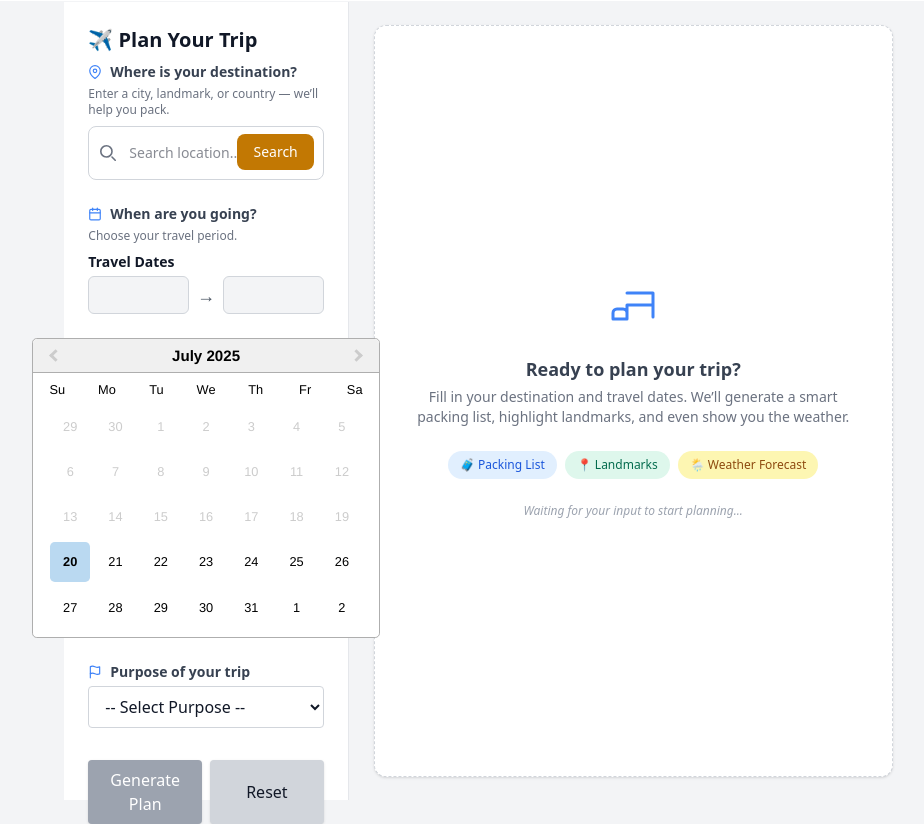
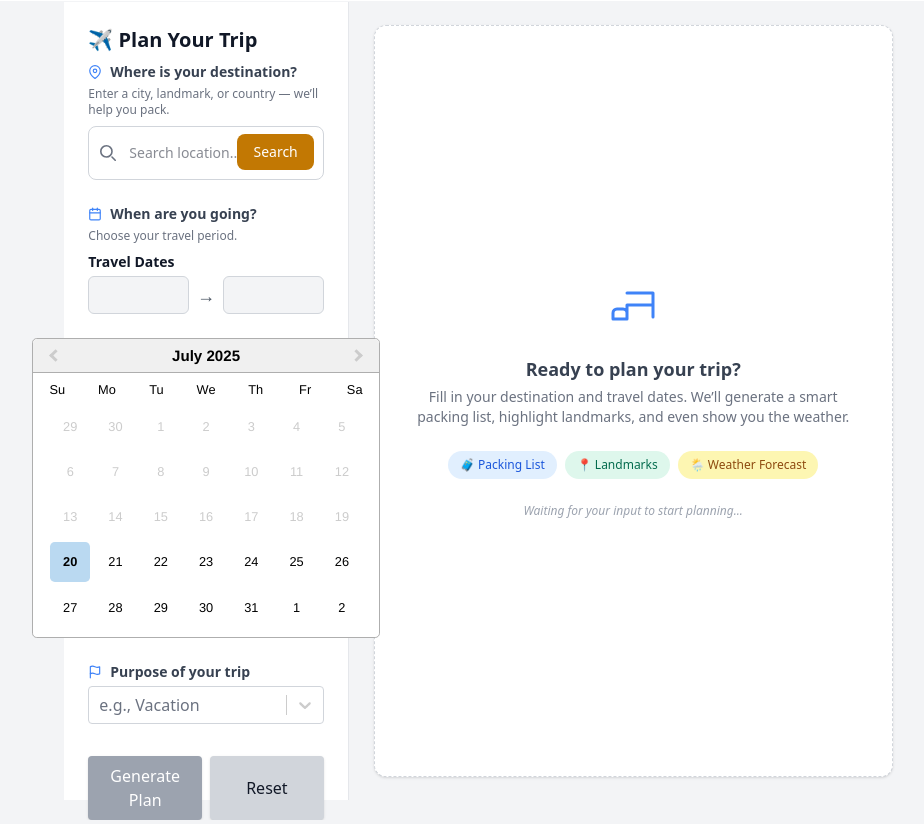
Before and after one commit to gellyzoid/trip-planner-frontend, a React (Vite) app: page / in a window 1280 px wide. Shown: the part 939-1763 px from the top of the page, without its empty margins (150-1074 px from the left). Built offline with nearby package versions, Linux system fonts and the light colour scheme.

Commit message:
update select

```diff
--- a/package.json
+++ b/package.json
@@ -24,6 +24,7 @@
     "react-icons": "^5.5.0",
     "react-markdown": "^10.1.0",
     "react-router-dom": "^7.7.0",
+    "react-select": "^5.10.2",
     "react-tooltip": "^5.29.1",
     "sweetalert2": "^11.22.2",
     "sweetalert2-react-content": "^5.1.0",
--- a/src/components/TripPlannerForm.jsx
+++ b/src/components/TripPlannerForm.jsx
@@ -1,59 +1,131 @@
 import { format } from "date-fns";
-import { useState } from "react";
+import { useEffect, useState } from "react";
 import { FiCalendar, FiFlag, FiMapPin } from "react-icons/fi";
 import { useSearchParams } from "react-router-dom";
 import { Tooltip } from "react-tooltip";
 import DateRange from "./DateRange";
 import Location from "./Location";
+import Select from "react-select";
 
 const PURPOSE_GROUPS = [
   {
     label: "🧳 Leisure & Recreation",
     options: [
-      "Vacation",
-      "Beach Trip",
-      "Road Trip",
-      "Camping",
-      "Hiking",
-      "Backpacking",
-      "Sightseeing",
-      "Festival or Concert",
-      "Spa Getaway",
+      { label: "Vacation", value: "vacation" },
+      { label: "Beach Trip", value: "beach trip" },
+      { label: "Road Trip", value: "road trip" },
+      { label: "Camping", value: "camping" },
+      { label: "Hiking", value: "hiking" },
+      { label: "Backpacking", value: "backpacking" },
+      { label: "Sightseeing", value: "sightseeing" },
+      { label: "Festival or Concert", value: "festival or concert" },
+      { label: "Spa Getaway", value: "spa getaway" },
     ],
   },
   {
     label: "💼 Work & Study",
     options: [
-      "Work Travel",
-      "Remote Work",
-      "Conference",
-      "Business Meeting",
-      "Study Abroad",
-      "Research Expedition",
+      { label: "Work Travel", value: "work travel" },
+      { label: "Remote Work", value: "remote work" },
+      { label: "Conference", value: "conference" },
+      { label: "Business Meeting", value: "business meeting" },
+      { label: "Study Abroad", value: "study abroad" },
+      { label: "Research Expedition", value: "research expedition" },
     ],
   },
   {
     label: "🎉 Events & Occasions",
     options: [
-      "Wedding",
-      "Honeymoon",
-      "Birthday Celebration",
-      "Family Reunion",
-      "Bachelorette / Bachelor Party",
+      { label: "Wedding", value: "wedding" },
+      { label: "Honeymoon", value: "honeymoon" },
+      { label: "Birthday Celebration", value: "birthday celebration" },
+      { label: "Family Reunion", value: "family reunion" },
+      { label: "Bachelorette / Bachelor Party", value: "bachelorette party" },
     ],
   },
   {
     label: "🧘 Personal & Purpose-Driven",
     options: [
-      "Wellness Retreat",
-      "Volunteering",
-      "Visiting Family",
-      "Relocation / Moving",
-      "Photography Trip",
-      "Food & Culinary Tour",
+      { label: "Wellness Retreat", value: "wellness retreat" },
+      { label: "Volunteering", value: "volunteering" },
+      { label: "Visiting Family", value: "visiting family" },
+      { label: "Relocation / Moving", value: "relocation" },
+      { label: "Photography Trip", value: "photography trip" },
+      { label: "Food & Culinary Tour", value: "culinary tour" },
     ],
   },
 ];
+
+export const darkStyles = {
+  control: (base) => ({
+    ...base,
+    backgroundColor: "#1f2937", // Tailwind gray-800
+    borderColor: "#374151", // Tailwind gray-700
+    color: "#f9fafb", // Tailwind gray-50
+  }),
+  menu: (base) => ({
+    ...base,
+    backgroundColor: "#1f2937", // dark bg
+    color: "#f9fafb",
+  }),
+  option: (base, state) => ({
+    ...base,
+    backgroundColor: state.isFocused ? "#374151" : "#1f2937",
+    color: "#f9fafb",
+    cursor: "pointer",
+  }),
+  singleValue: (base) => ({
+    ...base,
+    color: "#f9fafb", // text color for selected option
+  }),
+  input: (base) => ({
+    ...base,
+    color: "#f9fafb", // input text color
+  }),
+  placeholder: (base) => ({
+    ...base,
+    color: "#9ca3af", // Tailwind gray-400
+  }),
+};
+
+export const lightStyles = {
+  control: (base, state) => ({
+    ...base,
+    backgroundColor: "#ffffff",
+    borderColor: state.isFocused ? "#3b82f6" : "#d1d5db", // blue-500 / gray-300
+    color: "#111827", // gray-900
+    boxShadow: state.isFocused ? "0 0 0 1px #3b82f6" : "none",
+    "&:hover": {
+      borderColor: "#3b82f6",
+    },
+  }),
+  menu: (base) => ({
+    ...base,
+    backgroundColor: "#ffffff",
+    color: "#111827",
+  }),
+  option: (base, state) => ({
+    ...base,
+    backgroundColor: state.isFocused ? "#e5e7eb" : "#ffffff", // gray-200 on hover
+    color: "#111827",
+    cursor: "pointer",
+  }),
+  singleValue: (base) => ({
+    ...base,
+    color: "#111827",
+  }),
+  placeholder: (base) => ({
+    ...base,
+    color: "#6b7280", // gray-500
+  }),
+  groupHeading: (base) => ({
+    ...base,
+    color: "#6b7280",
+    fontWeight: 600,
+    fontSize: "0.75rem",
+    padding: "0.5rem 0.75rem",
+  }),
+};
 
 const TripPlannerForm = ({
   onSubmit,
@@ -125,6 +197,23 @@ const TripPlannerForm = ({
     setWeather([]);
   };
 
+  const [isDark, setIsDark] = useState(
+    document.documentElement.classList.contains("dark")
+  );
+
+  useEffect(() => {
+    const observer = new MutationObserver(() => {
+      setIsDark(document.documentElement.classList.contains("dark"));
+    });
+
+    observer.observe(document.documentElement, {
+      attributes: true,
+      attributeFilter: ["class"],
+    });
+
+    return () => observer.disconnect();
+  }, []);
+
   return (
     <aside className="m-[1px] w-full md:w-1/3 md:max-w-sm p-6 border-r bg-white dark:bg-gray-900 border-gray-200 dark:border-gray-800 text-gray-800 dark:text-gray-100 transition-colors duration-300">
       <form onSubmit={handleSubmit} className="space-y-6">
@@ -191,25 +280,12 @@ const TripPlannerForm = ({
             <FiFlag className="text-blue-500" />
             Purpose of your trip
           </label>
-          <select
-            id="purpose"
-            required
-            value={purpose}
-            onChange={(e) => setPurpose(e.target.value)}
-            className="w-full border border-gray-300 dark:border-gray-600 bg-white dark:bg-gray-800 text-gray-900 dark:text-gray-100 placeholder:text-gray-400 dark:placeholder:text-gray-500 px-3 py-2 rounded focus:outline-none focus:ring-2 focus:ring-blue-500 transition"
-          >
-            <option value="">-- Select Purpose --</option>
-
-            {PURPOSE_GROUPS.map((group) => (
-              <optgroup key={group.label} label={group.label}>
-                {group.options.map((opt) => (
-                  <option key={opt} value={opt.toLowerCase()}>
-                    {opt}
-                  </option>
-                ))}
-              </optgroup>
-            ))}
-          </select>
+          <Select
+            options={PURPOSE_GROUPS}
+            placeholder="e.g., Vacation"
+            onChange={(option) => setPurpose(option?.value || "")}
+            styles={isDark ? darkStyles : lightStyles}
+          />
         </div>
 
         {/* Destination Summary */}
```
Also changed, not shown: 1 other file (tests, documents, lock files or other folders).
